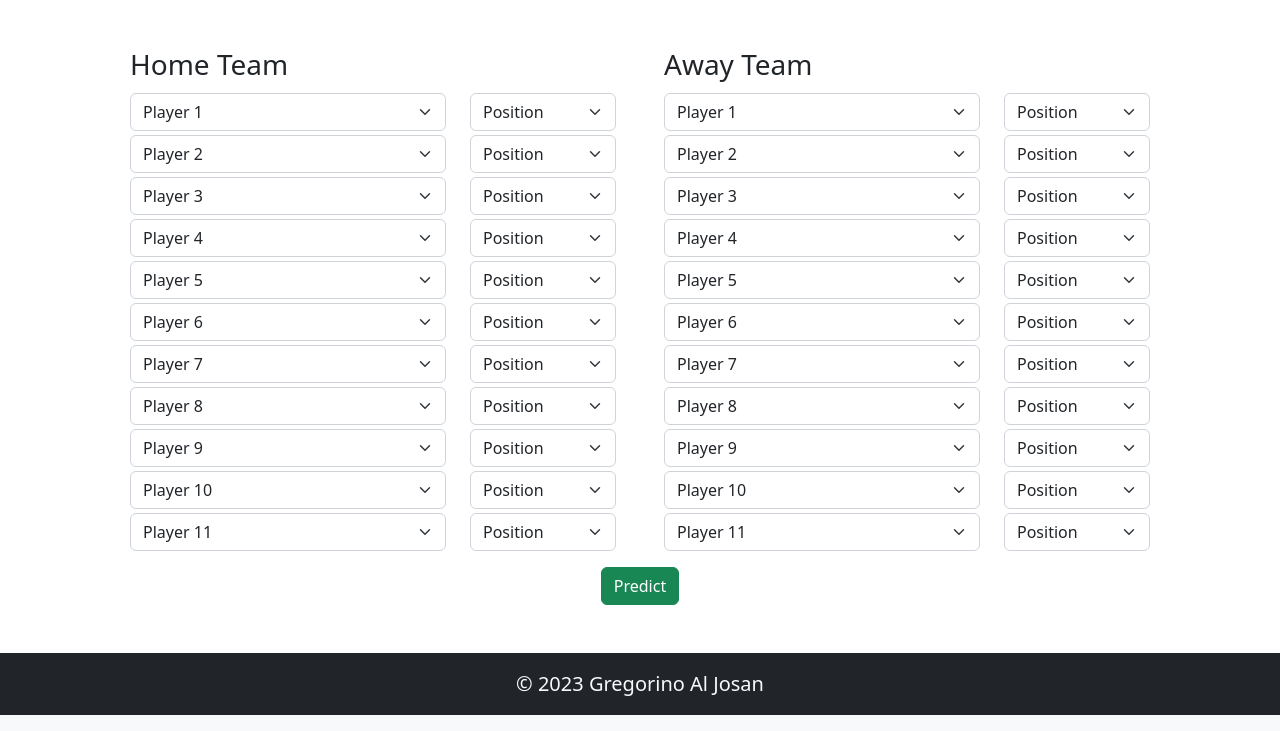
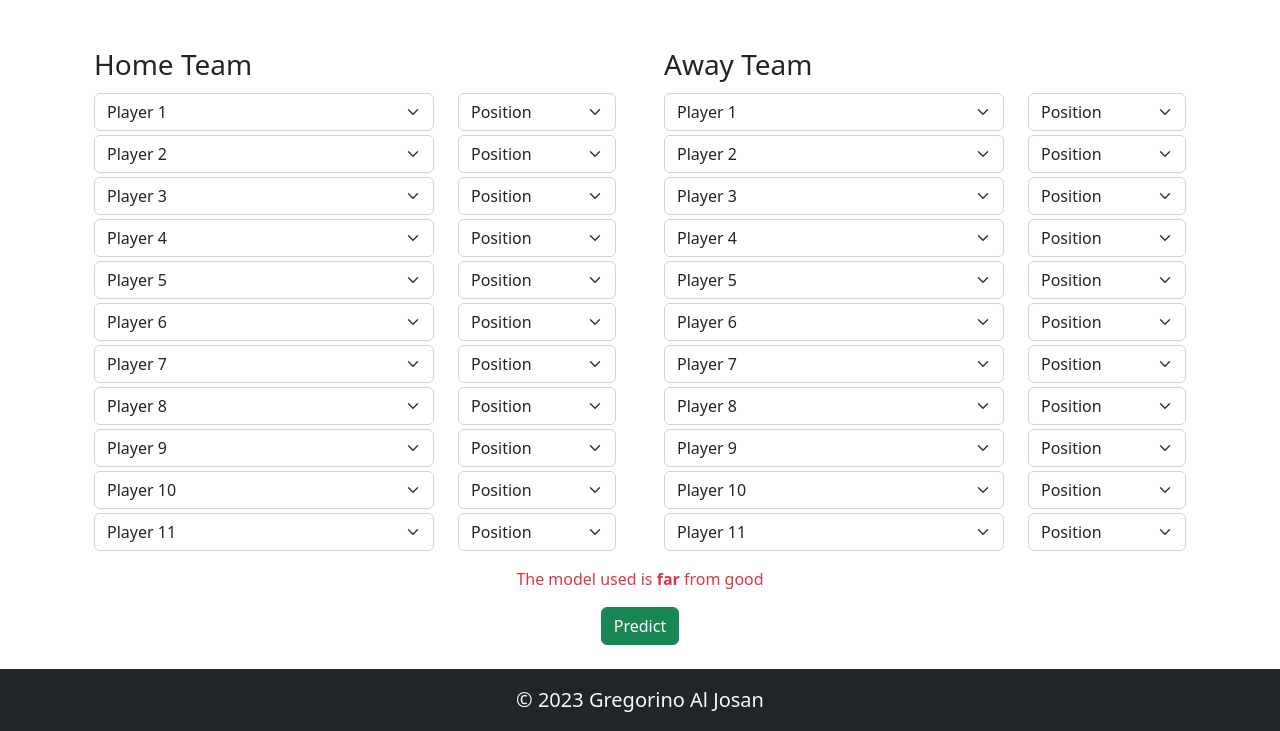
Before and after one commit to rinogrego/Football-Team-Simulation, a Django app: page / in a window 1280 px wide. Shown: the part 248-979 px from the top of the page. Run offline with Django 4.2, Linux system fonts and the light colour scheme; data that the repository does not hold is empty.

Commit message:
add model warning

```diff
--- a/backend/football_prediction/templates/football_prediction/index.html
+++ b/backend/football_prediction/templates/football_prediction/index.html
@@ -21,16 +21,13 @@
         </div>
     </div>
 
-    <div class="container p-5">
-        {% if message %}
-            <h5>Error. {{ message }}</h5>
-        {% endif %}
+    <div class="container pt-5 pb-4">
         <form action="{% url 'show-prediction' %}" method="POST">
         <!-- <form action="{% url 'predict' %}" method="POST"> -->
         <!-- <form onsubmit="getPrediction(this)"> -->
             {% csrf_token %}
             <div class="row" id="inputs">
-                <div class="col-6">
+                <div class="col-sm-6">
                     <div class="container" id="home-team">
                         <h3>Home Team</h3>
                         <div class="row">
@@ -177,7 +174,7 @@
                     </div>
                 </div>
 
-                <div class="col-6">
+                <div class="col-sm-6 pt-3 pt-sm-0">
                     <div class="container" id="away-team">
                         <h3>Away Team</h3>
                         <div class="row">
@@ -325,11 +322,13 @@
                 </div>
             </div>
             <div class="row mt-3" id="submit-inputs" style="text-align: center;">
-                <div class="col-4"></div>
-                <div class="col-4">
+                <div class="col-lg-4"></div>
+                <div class="col-lg-4">
+                    <p class="text-danger">The model used is <strong>far</strong> from good</p>
                     <button type="submit" class="btn btn-success">Predict</button>
                 </div>
-                <div class="col-4"></div>
+                <div class="col-lg-4">
+                </div>
             </div>
         </form>
 
--- a/backend/football_prediction/templates/football_prediction/prediction.html
+++ b/backend/football_prediction/templates/football_prediction/prediction.html
@@ -22,8 +22,10 @@
     </div>
 
     <div class="container p-5" id="show-prediction">
-        <div class="row mb-3" id="display-result">
-            <h3 style="text-align: center;">Home Team &nbsp; ({{ home_score_pred | floatformat:2 }}) &nbsp; - &nbsp; ({{ away_score_pred | floatformat:2 }}) &nbsp; Away Team</h3>
+        <div class="row mb-3" id="display-result" style="text-align: center;">
+            <h3>Home Team &nbsp; ({{ home_score_pred | floatformat:2 }}) &nbsp; - &nbsp; ({{ away_score_pred | floatformat:2 }}) &nbsp; Away Team</h3>
+            <br><br>
+            <p class="text-danger">The model used is <strong>far</strong> from good</p>
         </div>
         <div class="row" id="team-composition">
             <div class="col-6">
```
